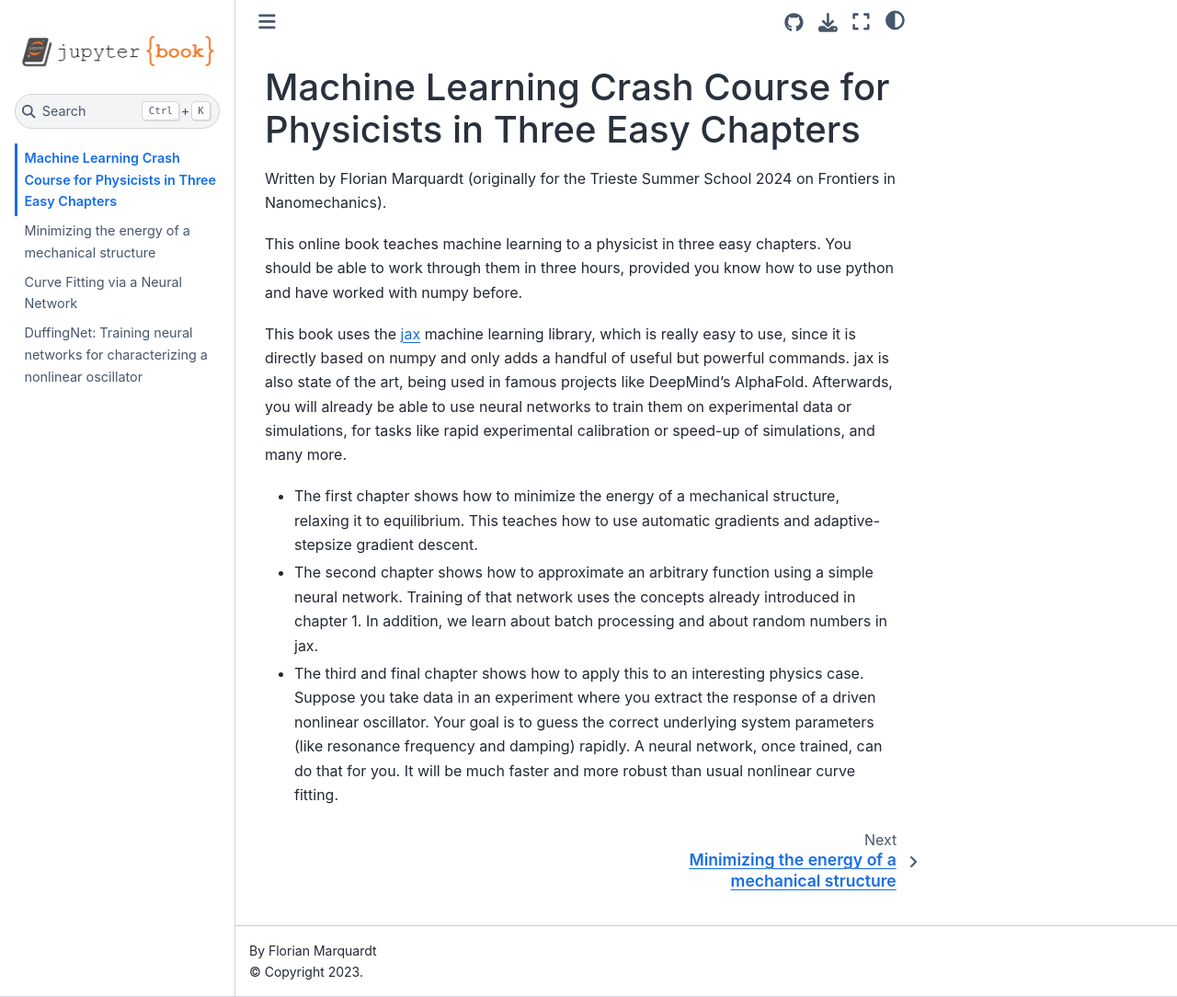
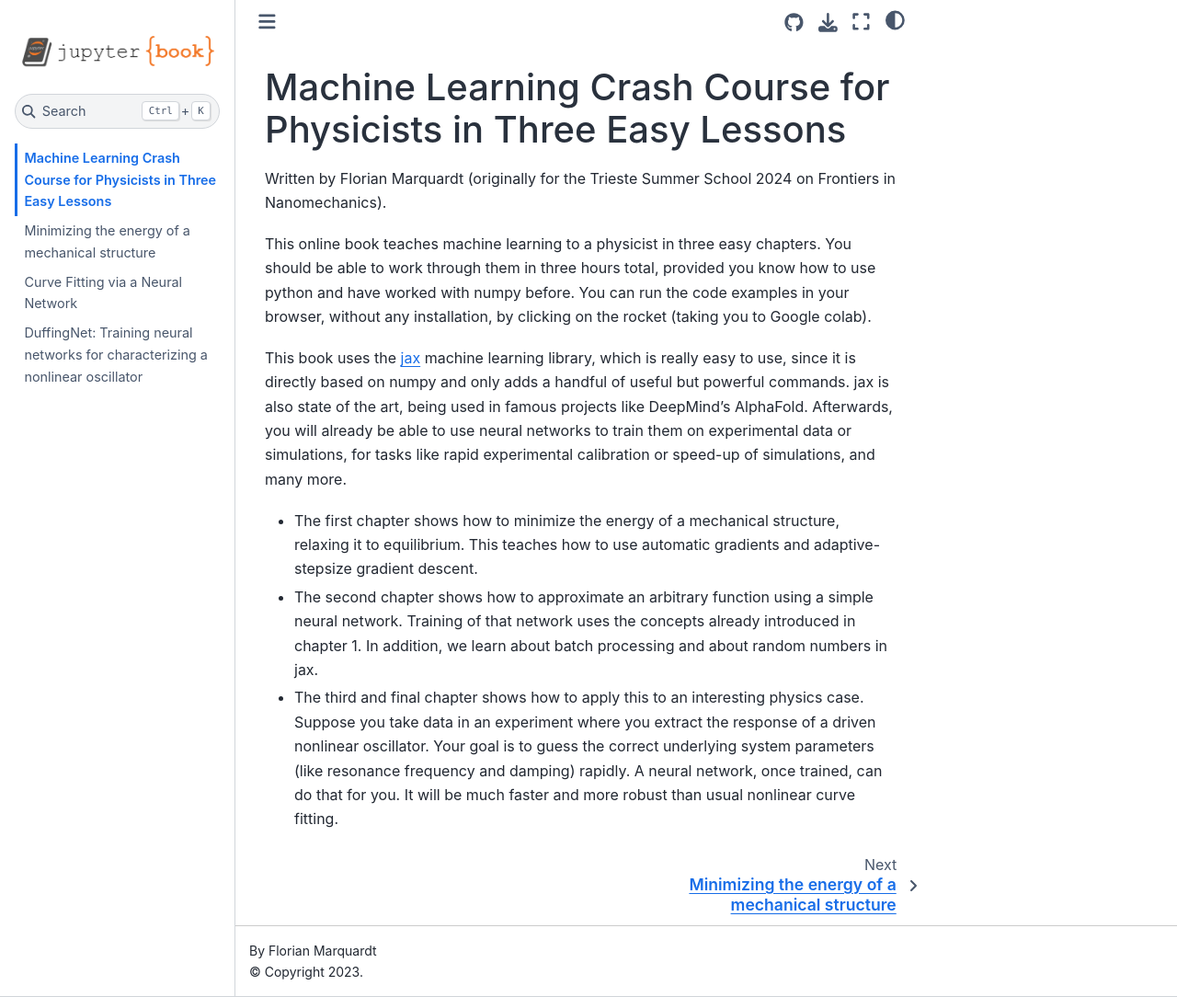
Before and after one commit to FlorianMarquardt/MachineLearningThreeEasyLessons, a Jupyter Book: the page built from intro.md, in a window 1280 px wide and 1084 px high. Shown: the whole window at 92% size. Built offline with Jupyter Book 1.0.4 settings and Sphinx 7.4.7 and the Sphinx Book theme 1.1.4, drawn with Linux system fonts in a browser that asks for light colours.

Commit message:
revised intro

```diff
--- a/intro.md
+++ b/intro.md
@@ -1,8 +1,8 @@
-# Machine Learning Crash Course for Physicists in Three Easy Chapters
+# Machine Learning Crash Course for Physicists in Three Easy Lessons
 
 Written by Florian Marquardt (originally for the Trieste Summer School 2024 on Frontiers in Nanomechanics).
 
-This online book teaches machine learning to a physicist in three easy chapters. You should be able to work through them in three hours, provided you know how to use python and have worked with numpy before.
+This online book teaches machine learning to a physicist in three easy chapters. You should be able to work through them in three hours total, provided you know how to use python and have worked with numpy before. You can run the code examples in your browser, without any installation, by clicking on the rocket (taking you to Google colab).
 
 This book uses the [jax](https://jax.readthedocs.io) machine learning library, which is really easy to use, since it is directly based on numpy and only adds a handful of useful but powerful commands. jax is also state of the art, being used in famous projects like DeepMind's AlphaFold. Afterwards, you will already be able to use neural networks to train them on experimental data or simulations, for tasks like rapid experimental calibration or speed-up of simulations, and many more.
 
```
